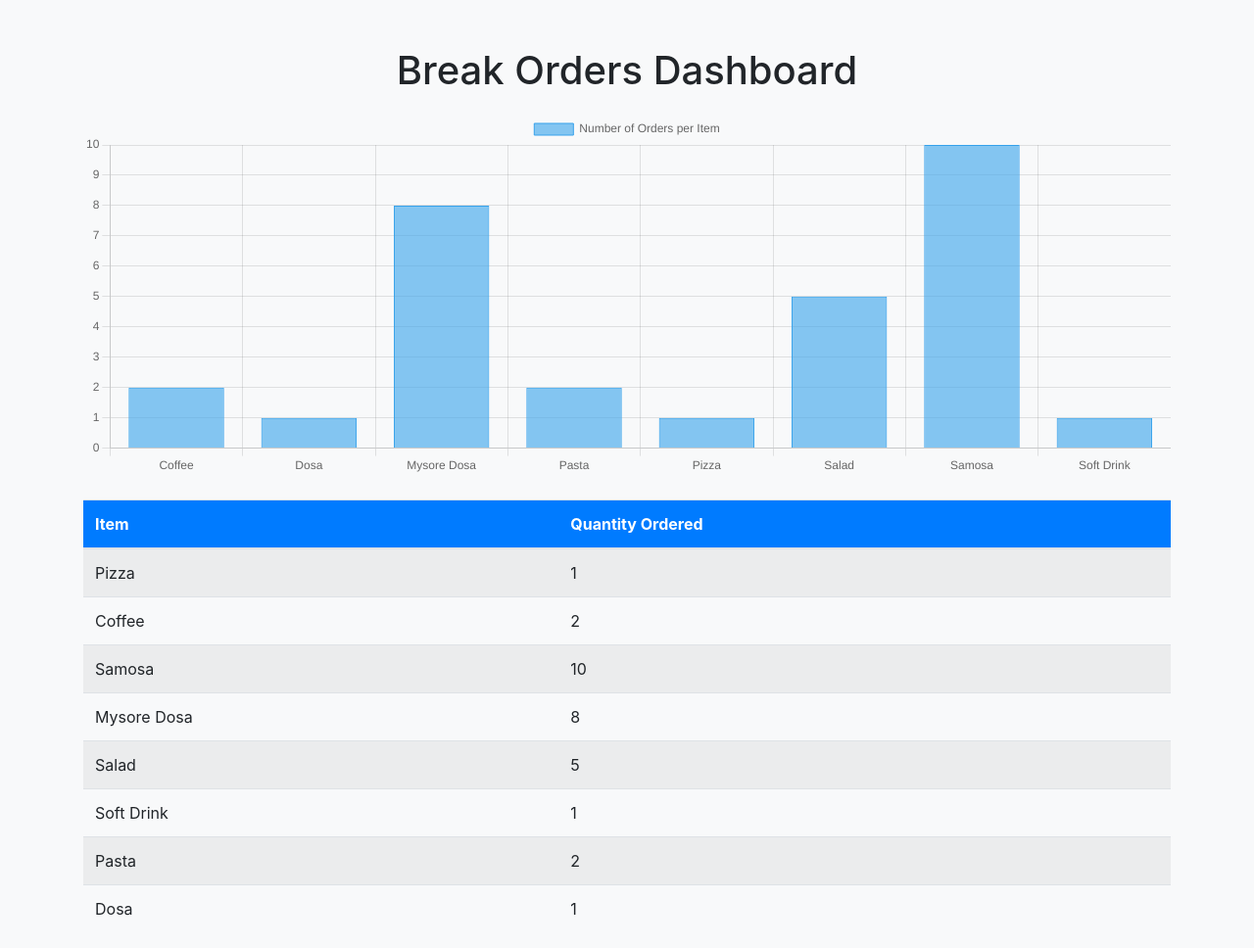
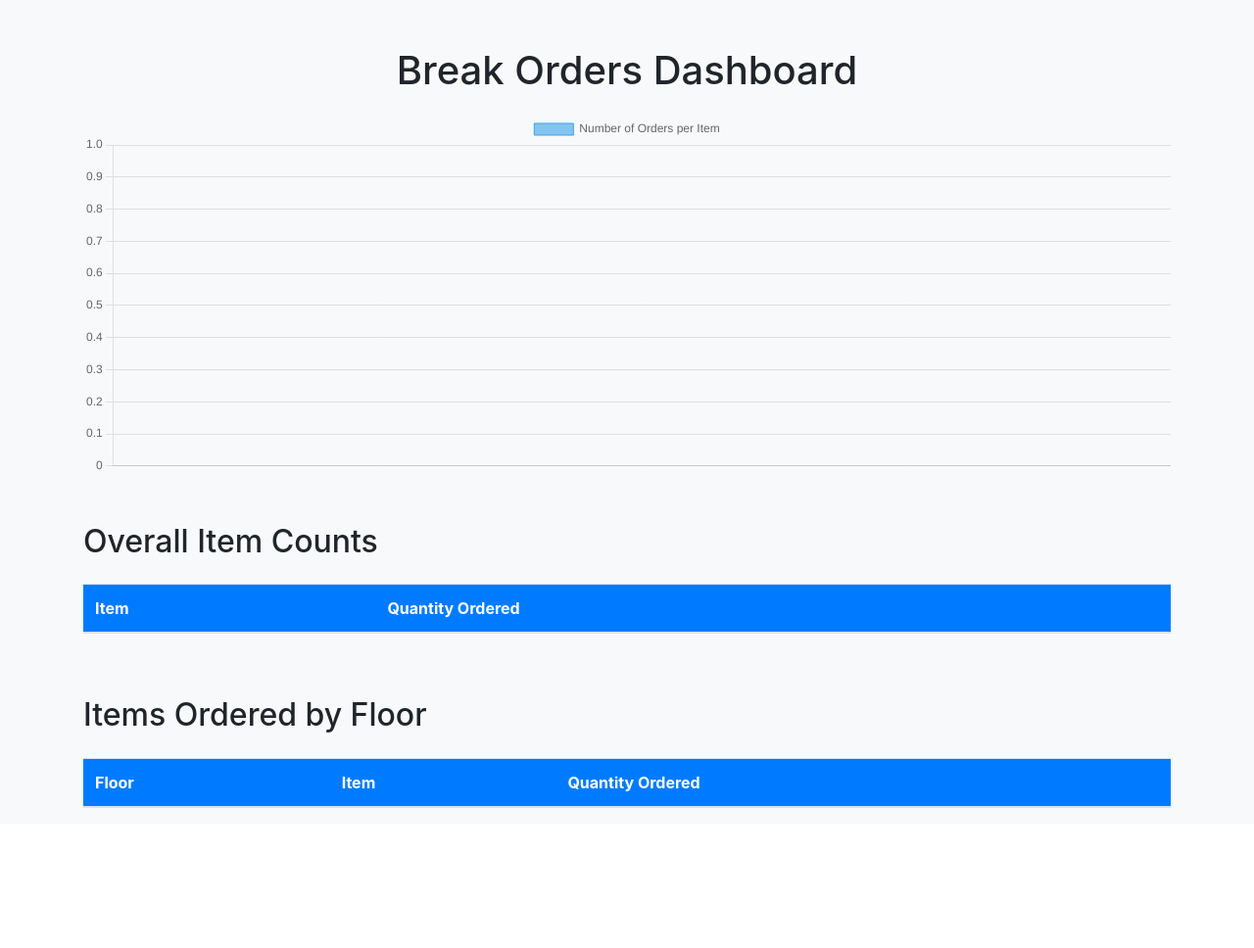
Before and after one commit to arnalph/nmcanteen-app, a Flask app: page /canteen/break_orders in a window 1280 px wide. Shown: the part 80-1048 px from the top of the page at 98% size. After the commit the page ends 905 px from the top, so only its background shows below. Run offline with Flask 3, Linux system fonts and the light colour scheme; a user stored in the database is signed in; data comes from the database, SQL or seed files in the repository; both versions use the stored data as it was after the commit; lists and menus that the app fills with data are empty; some libraries are stand-ins or nearby versions.

Commit message:
Final state update

```diff
--- a/app.py
+++ b/app.py
@@ -8,17 +8,22 @@
 app = Flask(__name__, static_url_path='')
 razorpay_client = razorpay.Client(auth=("rzp_test_eSD2WPZpkAJ6V4", "isI5FAcqurKYMVMcpFNHAvG0"))
 
-#from flask_wtf.csrf import CSRFProtect
-#csrf = CSRFProtect(app)
-
 app.secret_key = 'your_secret_key'  # Secret key for session management
 
 # Initialize database
 init_db()
 
+# Initialize server status variable
+server_status = 'live'
+
 @app.route('/')
 def home():
-    return render_template('order.html')
+    global server_status
+    if server_status == 'off':
+        return "Not accepting orders right now" #render_template('not_accepting_orders.html')
+    else:
+        return render_template('order.html')
+
 
 @app.route('/api/items')
 def get_items():
@@ -29,6 +34,7 @@
 def place_order():
     name = request.form['name']
     sap_id = request.form['sap_id']
+    delivery_floor = request.form['delivery_floor']
     items = request.form.getlist('items')
     quantities = request.form.getlist('quantities')
 
@@ -38,7 +44,7 @@
         return render_template('order.html', error=error_message)
 
     # Place order and retrieve order details
-    order_number = place_order_in_db(name, sap_id, items, quantities)
+    order_number = place_order_in_db(name, sap_id, items, quantities, delivery_floor)
     order = get_order_details(order_number)
 
     # Calculate amount in paise (Razorpay expects amount in smallest currency unit)
@@ -105,17 +111,22 @@
 def view_orders():
     if 'logged_in' not in session:
         return redirect(url_for('login'))
-    return render_template('view_orders.html')
+    global server_status
+    return render_template('view_orders.html', server_status=server_status)
+
 
 @app.route('/canteen/break_orders')
 def break_orders():
     if 'logged_in' not in session:
         return redirect(url_for('login'))
+
     # Get the aggregated data from the database
     item_counts = get_order_item_counts()
-    return render_template('break_orders.html', item_counts=item_counts)
+    floor_items = get_order_item_counts_by_floor()
 
-@app.route('/orders/details/<int:order_id>')
+    return render_template('break_orders.html', item_counts=item_counts, floor_items=floor_items)
+
+@app.route('/canteen/orders/details/<int:order_id>')
 def order_details(order_id):
     if 'logged_in' not in session:
         return redirect(url_for('login'))
@@ -171,6 +182,20 @@
     orders = get_all_orders()
     return jsonify(orders)
 
+@app.route('/api/update_server_status', methods=['POST'])
+def update_server_status():
+    if 'logged_in' not in session:
+        return jsonify({'success': False}), 401  # Unauthorized if not logged in
+
+    status = request.form.get('status')
+    global server_status
+    if status in ['live', 'off']:
+        server_status = status
+        return jsonify({'success': True, 'status': server_status})
+    else:
+        return jsonify({'success': False}), 400  # Bad Request for invalid status
+
+
 @app.route('/logout')
 def logout():
     session.pop('logged_in', None)
--- a/functions.py
+++ b/functions.py
@@ -1,5 +1,5 @@
 import sqlite3
-from datetime import datetime
+from datetime import datetime, date
 import random
 import json
 import ast
@@ -14,7 +14,7 @@
     if code == 0:
         status = "Ongoing"
     elif code == 1:
-        status = "Ready"
+        status = "Received"
     elif code == 2:
         status = "Received"
     else:
@@ -37,7 +37,8 @@
             status INTEGER NOT NULL DEFAULT 0,
             sap_id TEXT NOT NULL,
             razorpay_order_id TEXT,
-            payment_status TEXT DEFAULT 'Pending'
+            payment_status TEXT DEFAULT 'Pending',
+            delivery_floor TEXT
         )
     ''')
     cursor.execute('''
@@ -98,7 +99,7 @@
     conn.close()
     return [{'name': row[0], 'price': row[1]} for row in rows]
 
-def place_order_in_db(name, sap_id, items, quantities):
+def place_order_in_db(name, sap_id, items, quantities, delivery_floor):
     conn = sqlite3.connect('canteen.db')
     cursor = conn.cursor()
     cursor.execute('SELECT item_name, item_price FROM items')
@@ -119,9 +120,9 @@
     payment_status = 'Pending'
 
     cursor.execute('''
-        INSERT INTO orders (order_number, name, items, total_cost, gst_amount, total_cost_with_gst, timestamp, status, sap_id, razorpay_order_id, payment_status)
-        VALUES (?, ?, ?, ?, ?, ?, ?, ?, ?, ?, ?)
-    ''', (order_number, name, items_json, total_cost, gst_amount, total_cost_with_gst, timestamp, 0, sap_id, razorpay_order_id, payment_status))
+        INSERT INTO orders (order_number, name, items, total_cost, gst_amount, total_cost_with_gst, timestamp, status, sap_id, razorpay_order_id, payment_status, delivery_floor)
+        VALUES (?, ?, ?, ?, ?, ?, ?, ?, ?, ?, ?, ?)
+    ''', (order_number, name, items_json, total_cost, gst_amount, total_cost_with_gst, timestamp, 0, sap_id, razorpay_order_id, payment_status, delivery_floor))
     conn.commit()
     conn.close()
 
@@ -147,7 +148,7 @@
 
     if order:
         (order_number, name, items_json, total_cost, gst_amount, total_cost_with_gst, timestamp, status, sap_id,
-         razorpay_order_id, payment_status) = order
+         razorpay_order_id, payment_status, delivery_floor) = order
         items = json.loads(items_json)
 
         conn = sqlite3.connect('canteen.db')
@@ -170,7 +171,8 @@
             'int': int,
             'orderStatus': getStatus(status),
             'razorpay_order_id': razorpay_order_id,
-            'payment_status': payment_status
+            'payment_status': payment_status,
+            'delivery_floor': delivery_floor
         }
     else:
         return None
@@ -220,13 +222,23 @@
 def get_all_orders():
     conn = sqlite3.connect('canteen.db')
     cursor = conn.cursor()
-    cursor.execute('SELECT * FROM orders WHERE payment_status="Paid" ORDER BY timestamp DESC')
+
+    # Get today's date in YYYY-MM-DD format
+    today = date.today().strftime('%Y-%m-%d')
+
+    cursor.execute('''
+        SELECT * FROM orders
+        WHERE payment_status="Paid"
+        AND timestamp LIKE ?
+        ORDER BY timestamp DESC
+    ''', (today + '%',))
+
     rows = cursor.fetchall()
     conn.close()
     orders = []
     for row in rows:
         (order_number, name, items_json, total_cost, gst_amount, total_cost_with_gst, timestamp, status, sap_id,
-         razorpay_order_id, payment_status) = row
+         razorpay_order_id, payment_status, delivery_floor) = row
         items = json.loads(items_json)
         orders.append({
             'order_number': order_number,
@@ -239,17 +251,24 @@
             'sap_id': sap_id,
             'status': status,
             'razorpay_order_id': razorpay_order_id,
-            'payment_status': payment_status
+            'payment_status': payment_status,
+            'delivery_floor': delivery_floor
         })
     return orders
-
-# functions.py
 
 def get_order_item_counts():
     conn = sqlite3.connect('canteen.db')
     cursor = conn.cursor()
 
-    cursor.execute('SELECT items FROM orders')
+    # Get today's date in YYYY-MM-DD format
+    today = date.today().strftime('%Y-%m-%d')
+
+    cursor.execute('''
+        SELECT items FROM orders
+        WHERE payment_status="Paid"
+        AND timestamp LIKE ?
+    ''', (today + '%',))
+
     rows = cursor.fetchall()
     conn.close()
 
@@ -267,3 +286,42 @@
                 item_counts[item_name] = quantity
 
     return item_counts
+
+def get_order_item_counts_by_floor():
+    conn = sqlite3.connect('canteen.db')
+    cursor = conn.cursor()
+
+    # Get today's date in YYYY-MM-DD format
+    today = date.today().strftime('%Y-%m-%d')
+
+    cursor.execute('''
+        SELECT items, delivery_floor FROM orders
+        WHERE payment_status="Paid"
+        AND timestamp LIKE ?
+    ''', (today + '%',))
+
+    rows = cursor.fetchall()
+    conn.close()
+
+    # Dictionary to store item counts by floor
+    floor_items = {}
+
+    for row in rows:
+        items_json = row[0]
+        floor = row[1] if row[1] else "Unknown"  # Handle cases where floor might be NULL
+
+        items = json.loads(items_json)  # items is a list of tuples: [(item_name, quantity), ...]
+
+        # Initialize floor in dictionary if not exists
+        if floor not in floor_items:
+            floor_items[floor] = {}
+
+        # Count items for this floor
+        for item_name, quantity in items:
+            quantity = int(quantity)
+            if item_name in floor_items[floor]:
+                floor_items[floor][item_name] += quantity
+            else:
+                floor_items[floor][item_name] = quantity
+
+    return floor_items
--- a/templates/barcodescan.html
+++ b/templates/barcodescan.html
@@ -97,7 +97,7 @@
                         if (data.error) {
                             alert(data.error);
                         } else {
-                            window.location.href = '/canteen/barcodescan/';
+                            window.location.href = '/canteen/orders/details/'+code;
                         }
                     })
                     .catch(error => {
--- a/templates/break_orders.html
+++ b/templates/break_orders.html
@@ -27,7 +27,9 @@
     <div class="container mt-5">
         <h1 class="text-center">Break Orders Dashboard</h1>
         <canvas id="ordersChart" width="300" height="100"></canvas>
-        <!-- Add below the canvas element -->
+
+        <!-- Overall Item Counts -->
+        <h2 class="mt-5">Overall Item Counts</h2>
         <div class="table-responsive mt-4">
             <table class="table table-striped">
                 <thead>
@@ -47,6 +49,31 @@
             </table>
         </div>
 
+        <!-- Floor-based Item Counts -->
+        <h2 class="mt-5">Items Ordered by Floor</h2>
+        <div class="table-responsive mt-4">
+            <table class="table table-striped">
+                <thead>
+                    <tr>
+                        <th>Floor</th>
+                        <th>Item</th>
+                        <th>Quantity Ordered</th>
+                    </tr>
+                </thead>
+                <tbody>
+                    {% for floor, items in floor_items.items() %}
+                        {% for item, count in items.items() %}
+                        <tr>
+                            <td>{{ floor }}</td>
+                            <td>{{ item }}</td>
+                            <td>{{ count }}</td>
+                        </tr>
+                        {% endfor %}
+                    {% endfor %}
+                </tbody>
+            </table>
+        </div>
+
         <!-- Scripts -->
         <!-- jQuery and Bootstrap JS (if needed) -->
         <script src="https://code.jquery.com/jquery-3.5.1.slim.min.js"></script>
@@ -57,8 +84,7 @@
             document.addEventListener('DOMContentLoaded', function () {
                 const ctx = document.getElementById('ordersChart').getContext('2d');
                 // Data passed from Flask
-                const itemCounts = {{ item_counts| tojson
-            }};
+                const itemCounts = {{ item_counts| tojson }};
 
                 // Prepare data for Chart.js
                 const labels = Object.keys(itemCounts);
```
Also changed, not shown: templates/order-details.html (+4 -6 lines), templates/order.html (+44 -2 lines), templates/view_orders.html (+51 -2 lines), canteen.db. Lines whose indentation alone changed are shown as unchanged.
